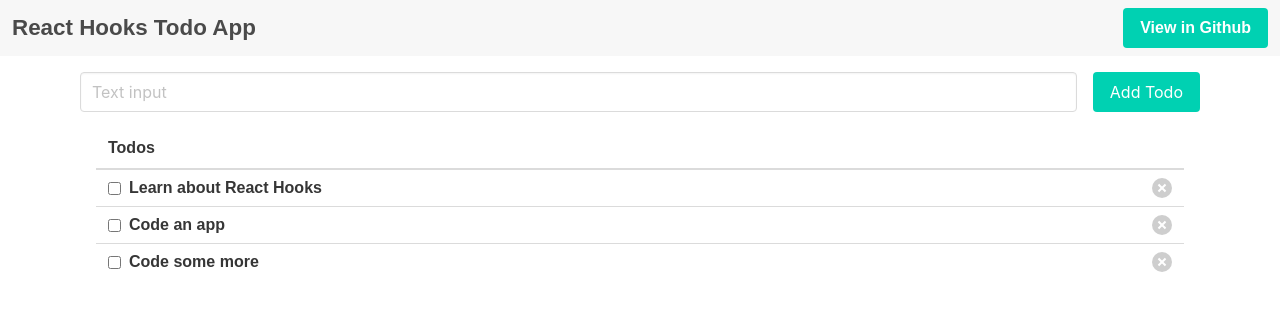
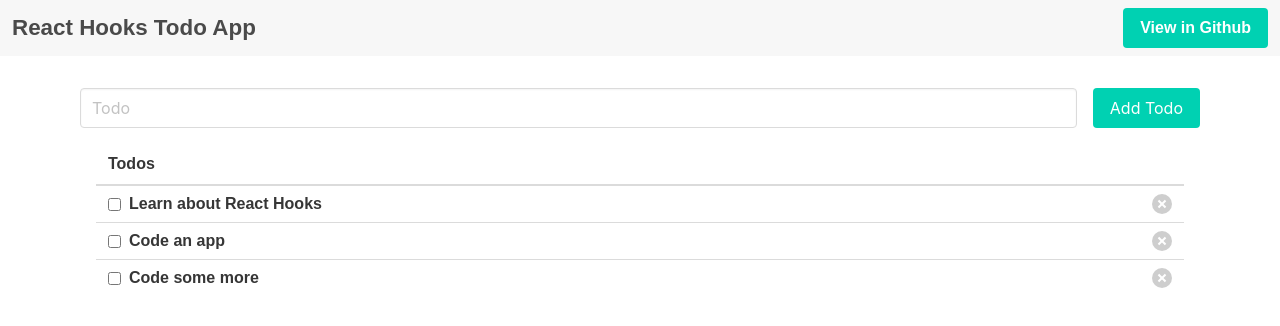
Before and after one commit to andreviallon/react-hooks-todo-app, a React (Create React App) app: page / in a window 1280 px wide. Shown: the top 326 px of the page. Built offline with nearby package versions, Linux system fonts and the light colour scheme.

Commit message:
Add todo works

```diff
--- a/src/AddTodo/Add-Todo.jsx
+++ b/src/AddTodo/Add-Todo.jsx
@@ -1,11 +1,27 @@
-import React from "react";
+import React, { useState } from "react";
 import "./Add-Todo.css";
 
-export function AddTodo() {
+const InputValue = defaultValue => {
+  const [value, setValue] = useState(defaultValue);
+
+  return {
+    value,
+    onChange: e => setValue(e.target.value)
+  };
+};
+
+export function AddTodo(submit) {
+  const todo = InputValue('');
+
   return (
-    <div className="flex-container">
-      <input className="input" type="text" placeholder="Text input" />
+    <form
+      className="flex-container"
+      onSubmit={e => {
+        e.preventDefault();
+        submit.onSubmit(todo.value);
+      }}>
+      <input className="input" type="text" placeholder="Todo" {...todo}/>
       <button className="button is-primary">Add Todo</button>
-    </div>
+    </form>
   );
 }
--- a/src/Todo/Todo.jsx
+++ b/src/Todo/Todo.jsx
@@ -1,5 +1,5 @@
 import React from "react";
 
-export function Todo({ todo }) {
-  return <div className="todo">{todo.text}</div>;
+export function Todo({todo}) {
+  return <div className="todo">{todo}</div>;
 }
--- a/src/Todos/Todos.jsx
+++ b/src/Todos/Todos.jsx
@@ -5,14 +5,14 @@
 
 export function Todos() {
   const [todos, setTodos] = useState([
-    { text: "Learn about React Hooks" },
-    { text: "Code an app" },
-    { text: "Code some more" }
+    "Learn about React Hooks",
+    "Code an app",
+    "Code some more"
   ]);
 
   return (
     <div>
-      <AddTodo />
+      <AddTodo onSubmit={todo => setTodos([todo, ...todos])}/>
       <div className="todo-list">
         <div className="table-container">
           <table className="table is-fullwidth is-hoverable">
--- a/src/styles.css
+++ b/src/styles.css
@@ -4,5 +4,5 @@
 }
 
 .container {
-  padding: 1rem;
+  padding: 2rem 1rem;
 }
```
